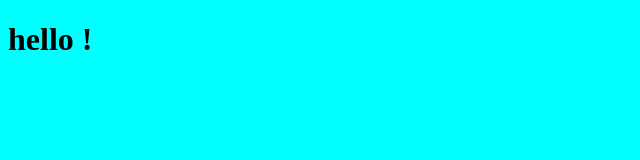
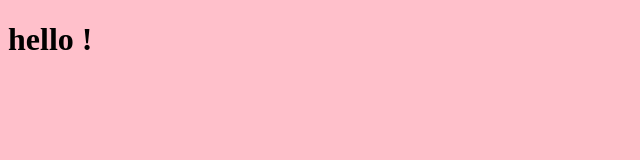
Before and after one commit to heloisehenaut/ingrw31, a plain HTML site: page index.html in a window 1280 px wide. Shown: the whole page, without its empty margins (0-640 px from the left). Drawn offline with Linux system fonts and the light colour scheme.

Commit message:
change color body

```diff
--- a/style.css
+++ b/style.css
@@ -1,3 +1,3 @@
 body {
-  background-color: aqua;
+  background-color: pink;
 }
```
